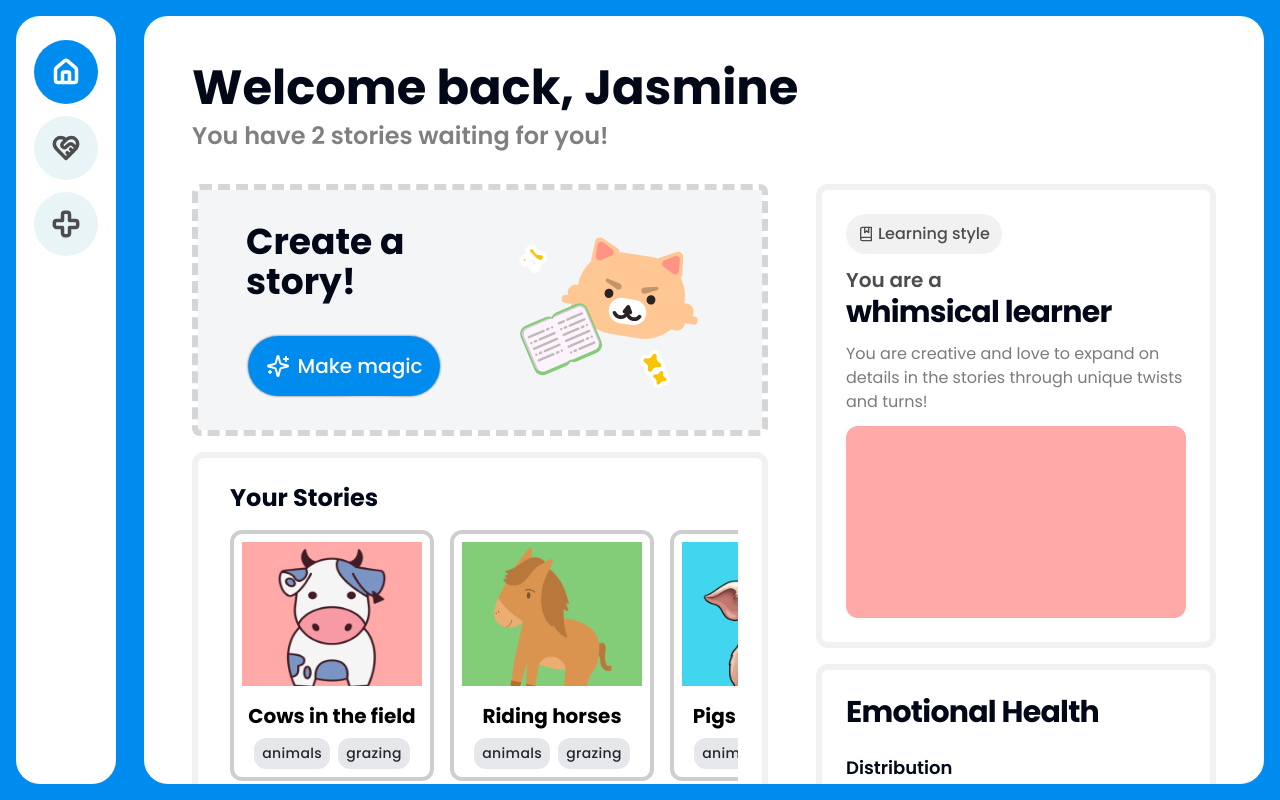
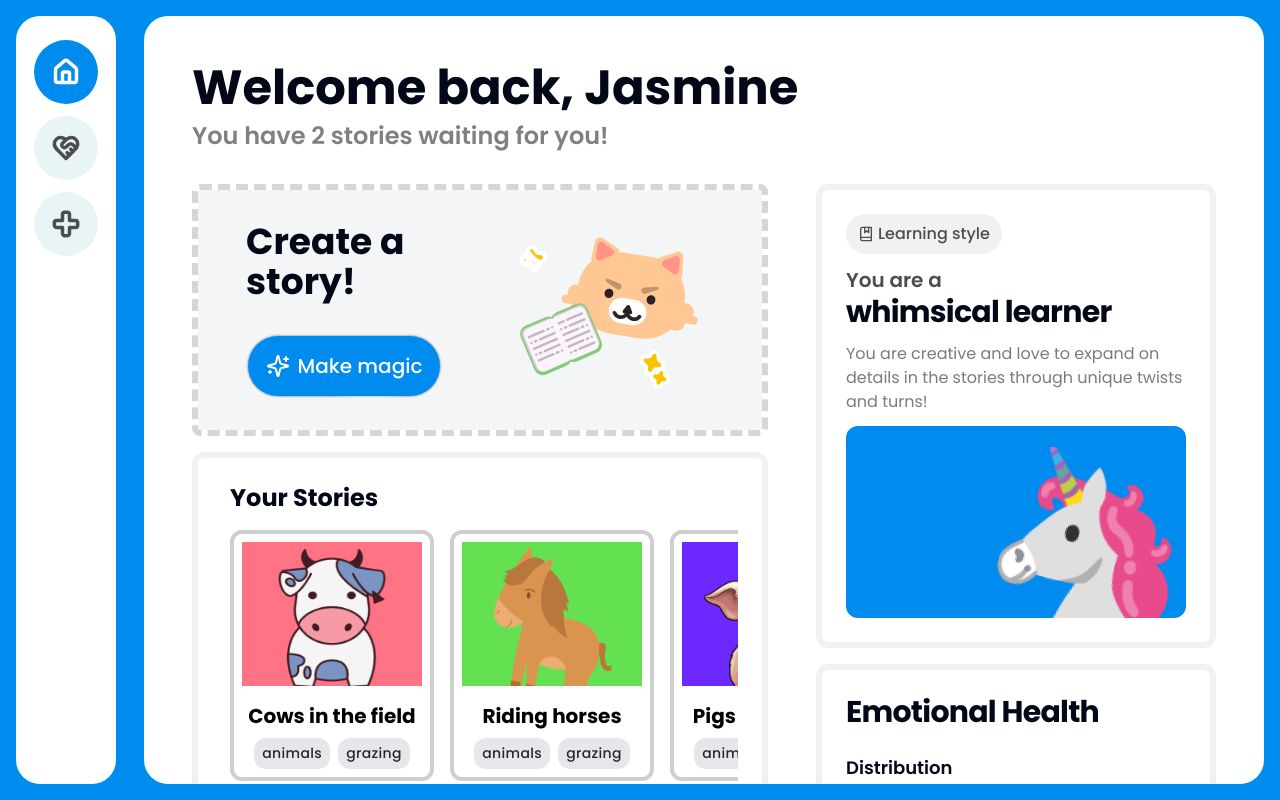
Before and after one commit to IdkwhatImD0ing/DoggoAI, a Next.js app in the folder client/: page /app in a window 1280 px wide. Built offline with nearby package versions, Linux system fonts and the light colour scheme.

Commit message:
feat: update look of app

```diff
--- a/client/src/app/app/page.tsx
+++ b/client/src/app/app/page.tsx
@@ -22,7 +22,7 @@ const STORIES = [
         id: 3,
         title: "Pigs in the barn",
         tags: ["animals", "grazing"],
-        background: "bg-jas-teal",
+        background: "bg-jas-purple",
         link: "k3v.in",
     },
 ];
@@ -105,7 +105,12 @@ const Page = () => {
                                 in the stories through unique twists and turns!
                             </p>
                         </div>
-                        <div className="bg-jas-pink h-48 rounded-xl"></div>
+                        <div className="bg-jas-blue relative h-48 rounded-xl">
+                            <img
+                                src="/unicorn.png"
+                                className="absolute bottom-0 right-2"
+                            />
+                        </div>
                     </div>
 
                     <div className="border-jas-outline w-full space-y-6 rounded-xl border-[6px] bg-white p-6">
--- a/client/tailwind.config.ts
+++ b/client/tailwind.config.ts
@@ -57,13 +57,14 @@ const config = {
                 },
                 jas: {
                     gray: "#4D4D4D",
-                    pink: "#FFA9A9",
-                    green: "#84CD78",
+                    pink: "#FF7384",
+                    green: "#64E150",
                     darkBlue: "#1C4A6A",
                     teal: "#42D5EE",
                     card: "#F0F5F6",
                     outline: "#F1F1F1",
                     blue: "#008BEF",
+                    purple: "#6D28FF",
                 },
             },
             borderRadius: {
```
Also changed, not shown: client/public/unicorn.png (added).
